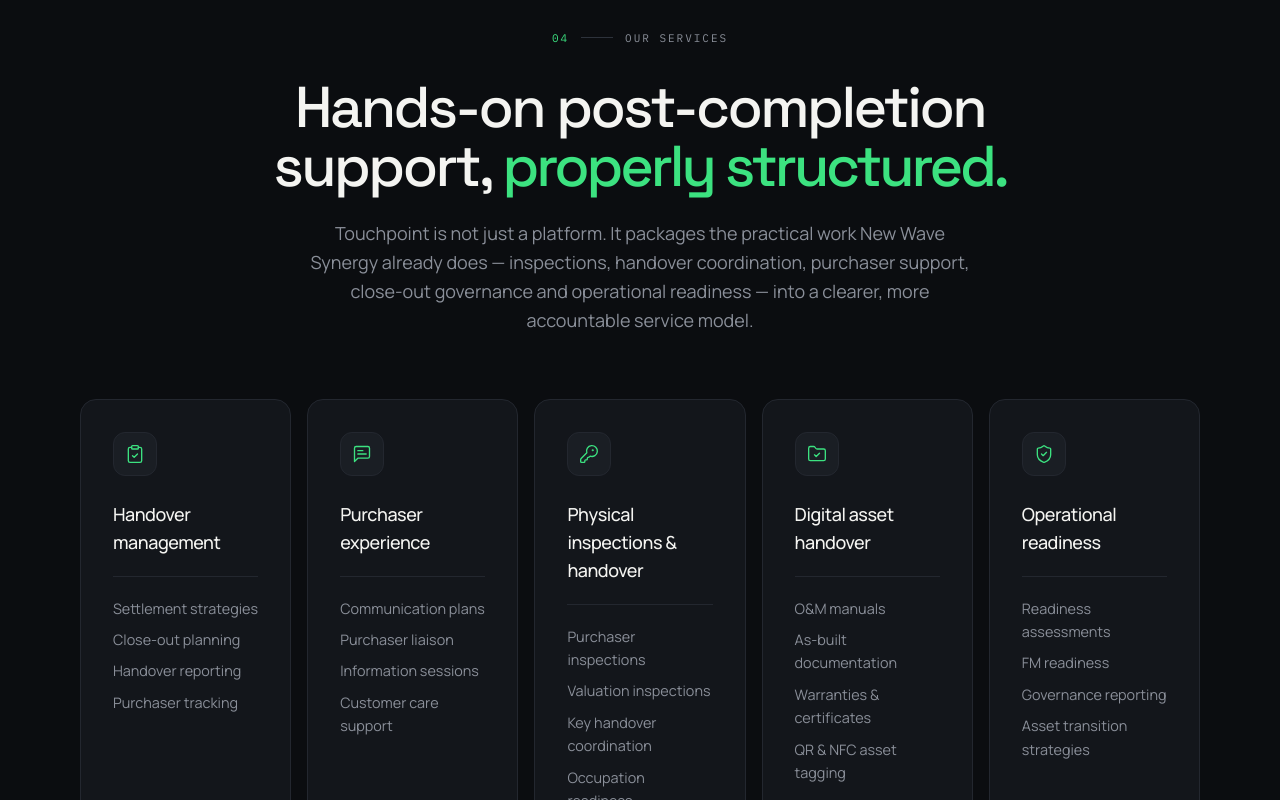
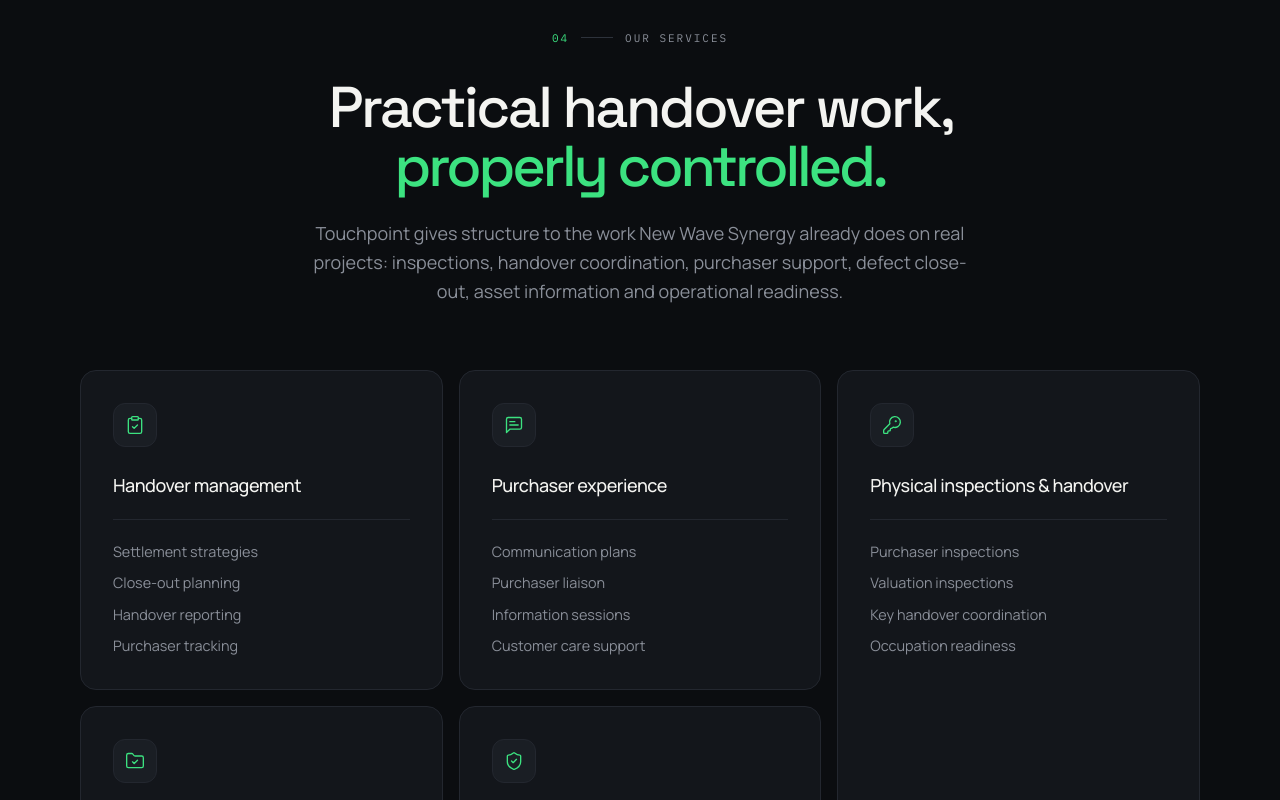
Before and after one commit to EVAVO-STUDIO/touchpoint, a Next.js app: page / in a window 1280 px wide. Shown: the part 4200-5000 px from the top of the page. Built offline with nearby package versions, Linux system fonts and the light colour scheme.

Commit message:
fix: refine services copy and grid

```diff
--- a/components/sections/services.tsx
+++ b/components/sections/services.tsx
@@ -46,23 +46,26 @@
           </Reveal>
           <Reveal delay={0.05}>
             <h2 className="display-lg mt-8 text-balance">
-              Hands-on post-completion support,{' '}
-              <span className="italic-accent text-accent">properly structured.</span>
+              Practical handover work,{' '}
+              <span className="italic-accent text-accent">properly controlled.</span>
             </h2>
           </Reveal>
           <Reveal delay={0.1}>
             <p className="mx-auto mt-6 max-w-2xl text-pretty text-lg leading-[1.6] text-muted">
-              Touchpoint is not just a platform. It packages the practical work
-              New Wave Synergy already does — inspections, handover coordination,
-              purchaser support, close-out governance and operational readiness —
-              into a clearer, more accountable service model.
+              Touchpoint gives structure to the work New Wave Synergy already does
+              on real projects: inspections, handover coordination, purchaser
+              support, defect close-out, asset information and operational readiness.
             </p>
           </Reveal>
         </div>
 
-        <div className="mt-16 grid grid-cols-1 gap-4 md:grid-cols-2 xl:grid-cols-5">
+        <div className="mt-16 grid grid-cols-1 gap-4 md:grid-cols-2 lg:grid-cols-3">
           {services.map((service, index) => (
-            <Reveal key={service.title} delay={0.08 + index * 0.05}>
+            <Reveal
+              key={service.title}
+              delay={0.08 + index * 0.05}
+              className={index === 2 ? 'lg:row-span-2' : ''}
+            >
               <article className="card flex h-full flex-col">
                 <div className="inline-flex h-11 w-11 items-center justify-center rounded-xl border border-border bg-surface-2 text-accent">
                   <service.icon className="h-5 w-5" strokeWidth={1.6} />
```
